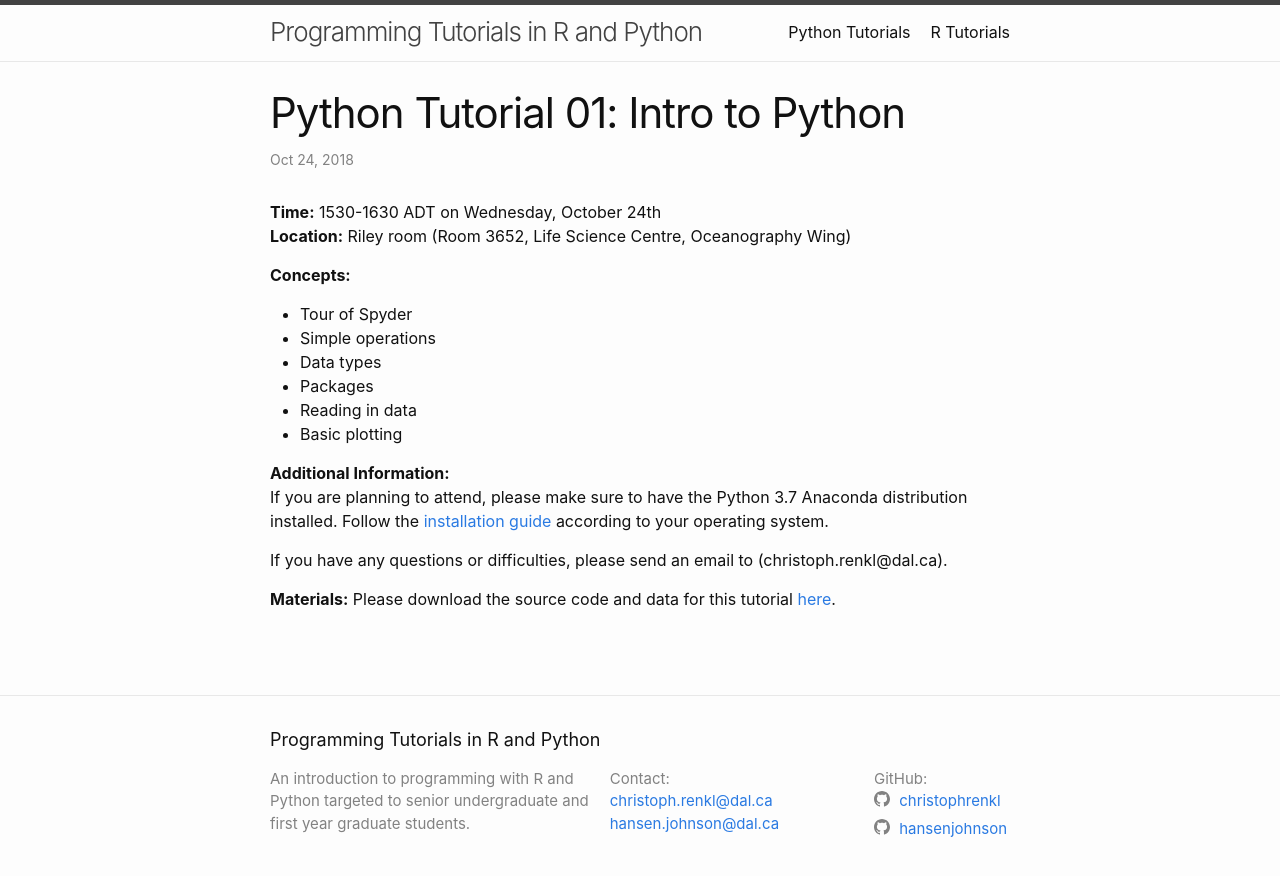
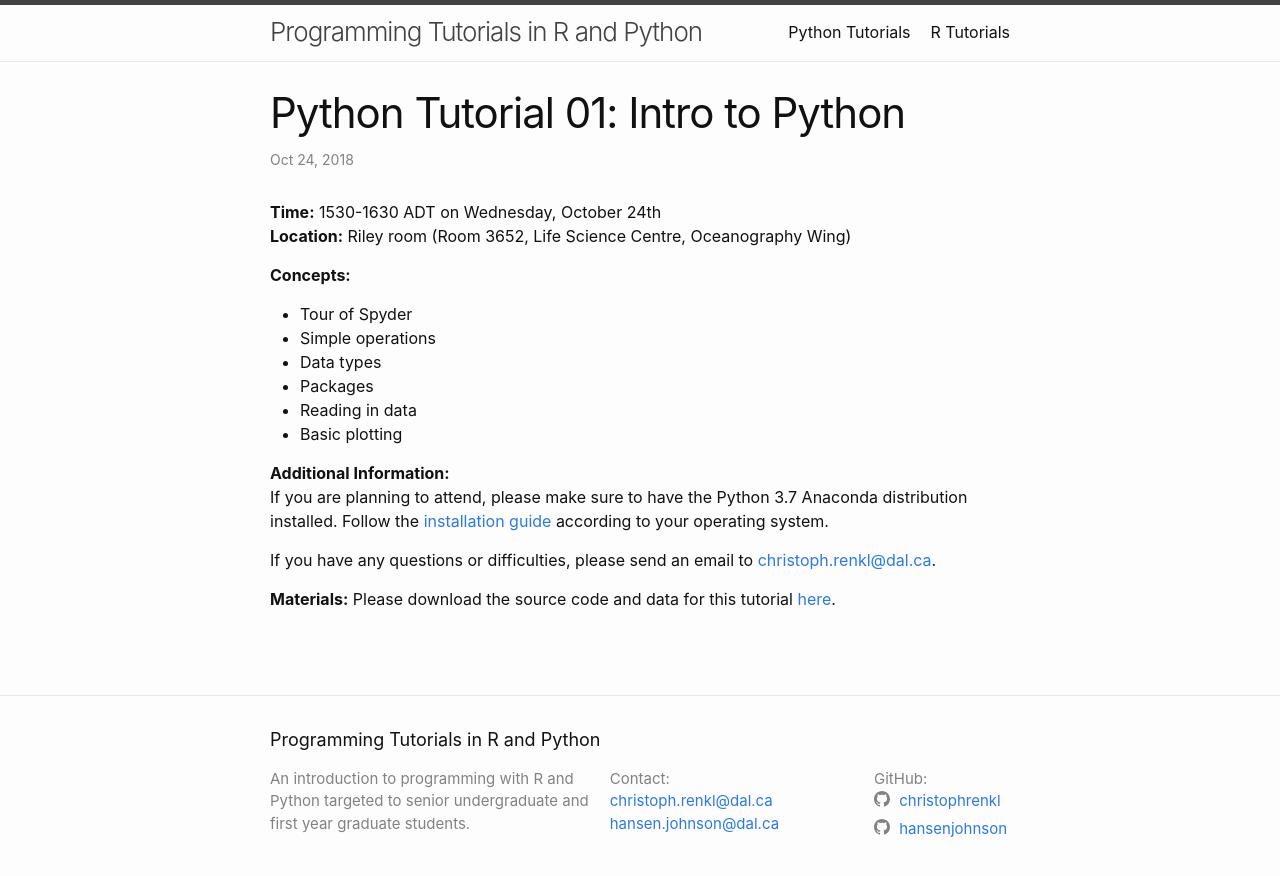
Before and after one commit to anhnguyendepocen/programming_tutorials, a Jekyll site: the page built from docs/_posts/2018-10-24-python-tutorial-01.md, in a window 1280 px wide. Shown: the top 876 px of the page. Built offline with Jekyll 4.4.1, drawn with Linux system fonts in a browser that asks for light colours; part of the change alters nothing that is shown.

```diff
--- a/docs/_posts/2018-10-24-python-tutorial-01.md
+++ b/docs/_posts/2018-10-24-python-tutorial-01.md
@@ -20,8 +20,7 @@ permalink: /python-tutorial-01/
 **Additional Information:**
 If you are planning to attend, please make sure to have the Python 3.7 Anaconda distribution installed. Follow the [installation guide](http://docs.anaconda.com/anaconda/install) according to your operating system.
 
-If you have any questions or difficulties, please send an email to (christoph.renkl@dal.ca).
-
+If you have any questions or difficulties, please send an email to [christoph.renkl@dal.ca](mailto:christoph.renkl@dal.ca).
 
 **Materials:**
 Please download the source code and data for this tutorial [here](https://github.com/christophrenkl/programming_tutorials/raw/master/Python/tutorial_01.zip).
```
